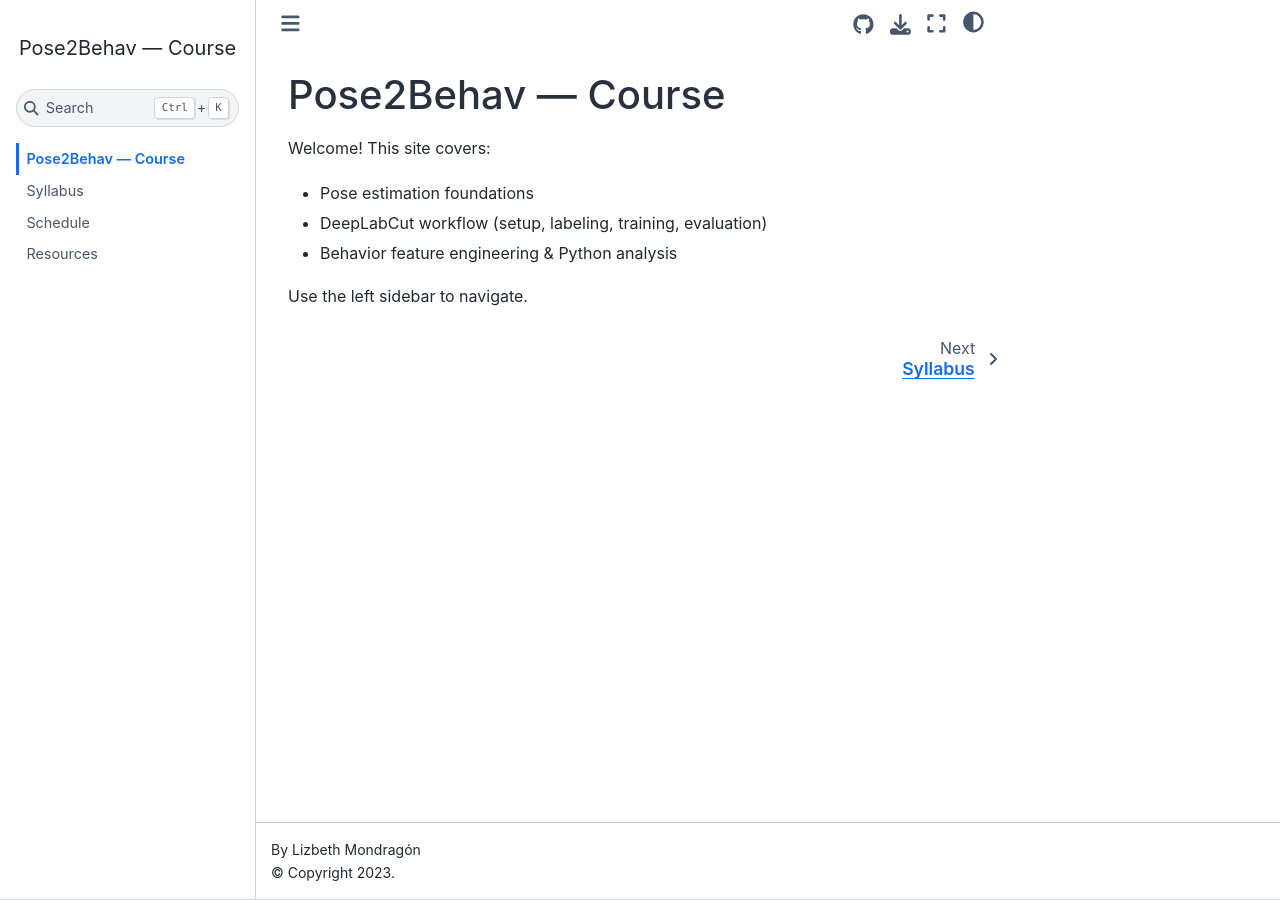
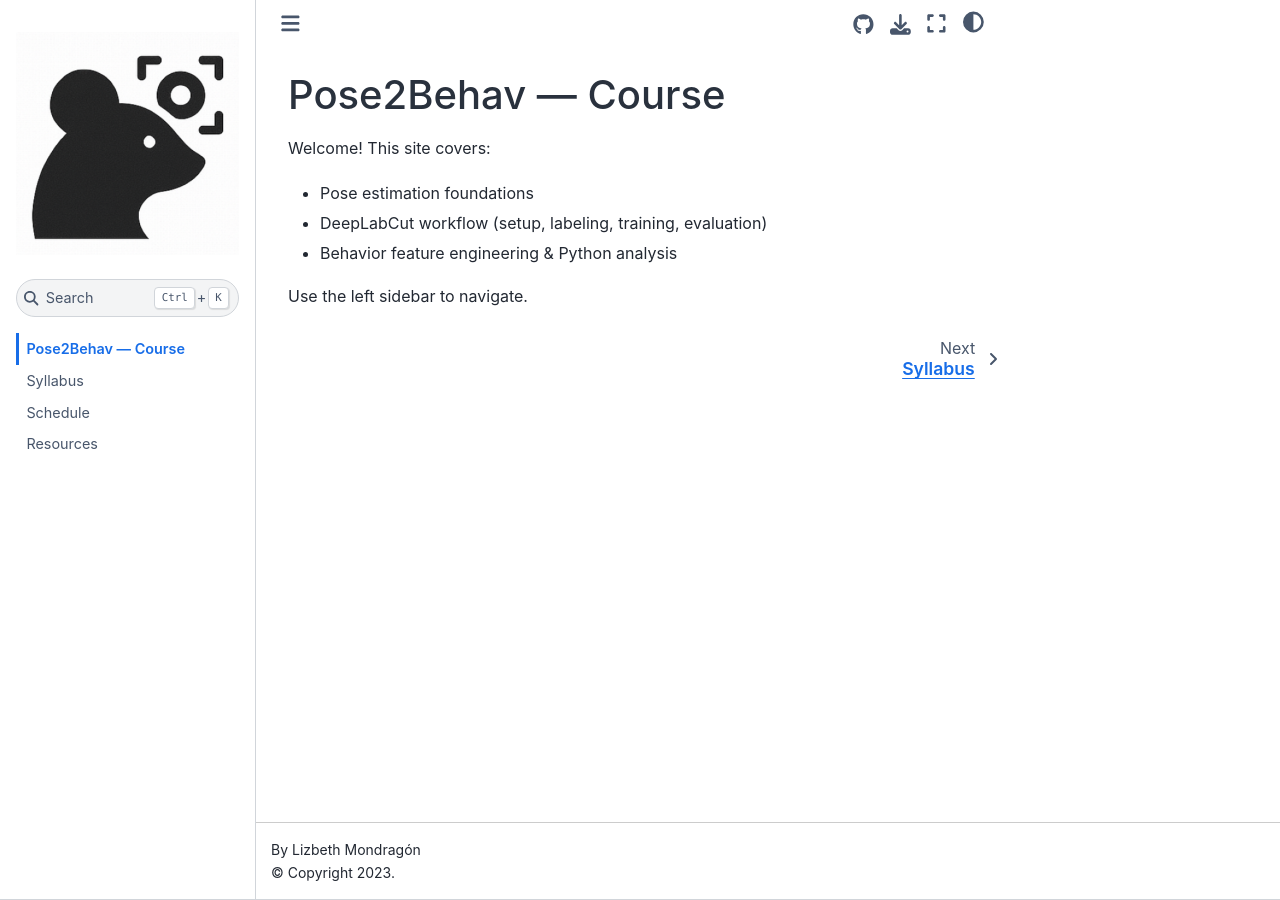
Before and after one commit to LizbethMG-Teaching/pose2behav-book, a Jupyter Book: the page built from index.md, in a window 1280 px wide. Built offline with Jupyter Book 1.0.4 settings and Sphinx 7.4.7 and the Sphinx Book theme 1.1.4, drawn with Linux system fonts in a browser that asks for light colours.

Commit message:
Update _config.yml

```diff
--- a/_config.yml
+++ b/_config.yml
@@ -2,6 +2,8 @@
 title: "Pose2Behav — Course"
 author: "Lizbeth Mondragón"
 
+logo: assets/logo_mouse_camera.png
+favicon: assets/logo_mouse_camera.png
 # Repo buttons in the top bar
 repository:
   url: https://github.com/LizbethMG-Teaching/pose2behav-book
```
